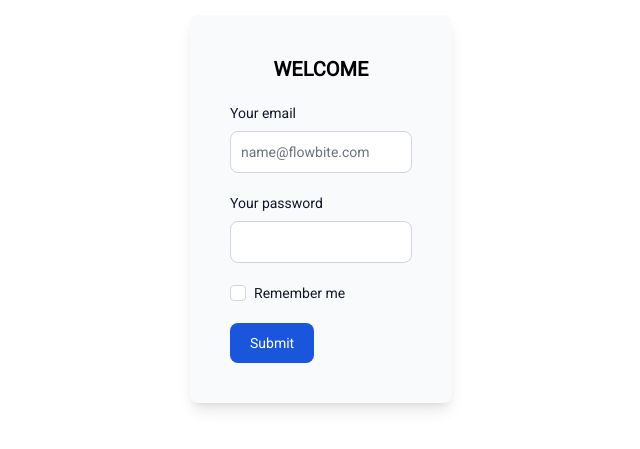
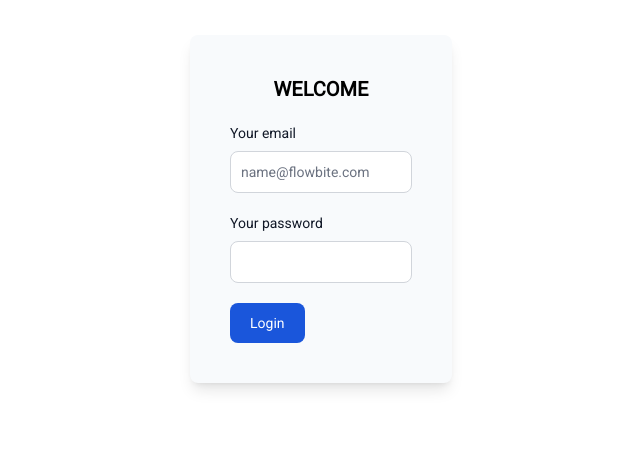
Before and after one commit to rizalazky/todolist-nextjs-app, a Next.js app: page /login in a window 1280 px wide. Shown: the part 191-640 px from the top of the page, without its empty margins (319-959 px from the left). Built offline with nearby package versions, Linux system fonts and the light colour scheme.

Commit message:
authentication

```diff
--- /dev/null
+++ b/src/app/lib/actions.ts
@@ -0,0 +1,33 @@
+'use server'
+
+import { redirect } from "next/navigation";
+
+
+
+
+export async function authenticate(_currentState: unknown,formData: FormData) {
+  let data = {
+    email : formData.get('email'),
+    password : formData.get('password')
+  }
+
+  const apiPost = await fetch(`${process.env.NEXT_PUBLIC_API_URL}/login`,{
+    method : 'POST',
+    headers : {
+      'Content-Type' : 'application/json'
+    },
+    body : JSON.stringify(data)
+  });
+
+  if(!apiPost.ok){
+    return 'Something went wrong.'
+  }
+
+  const responseAPI = await apiPost.json();
+  console.log('mes',responseAPI.message)
+  if(responseAPI.status === 'FAIL'){
+    return responseAPI.message
+  }
+
+  return redirect('/')
+}
--- a/src/app/login/page.tsx
+++ b/src/app/login/page.tsx
@@ -1,29 +1,49 @@
+'use client'
 import React from 'react'
+import { useFormState, useFormStatus } from 'react-dom'
+import { authenticate } from '../lib/actions'
 
 function LoginPage() {
+  const [errorMessage, dispatch] = useFormState(authenticate, undefined)
+
   return (
     <div className='flex h-screen justify-center items-center'>
-        <form className="min-w-[20%] mx-auto p-10 bg-slate-50 shadow-lg rounded-lg">
+        <form className="min-w-[20%] mx-auto p-10 bg-slate-50 shadow-lg rounded-lg" action={dispatch}>
             <div className='w-full text-center text-xl mb-5 font-bold'>WELCOME</div>
             <div className="mb-5">
                 <label htmlFor="email" className="block mb-2 text-sm font-medium text-gray-900">Your email</label>
-                <input type="email" id="email" className=" border border-gray-300 text-gray-900 text-sm rounded-lg  focus:border-blue-500 block w-full p-2.5" placeholder="name@flowbite.com" required />
+                <input type="email" id="email" name='email' className=" border border-gray-300 text-gray-900 text-sm rounded-lg  focus:border-blue-500 block w-full p-2.5" placeholder="name@flowbite.com" required />
             </div>
             <div className="mb-5">
                 <label htmlFor="password" className="block mb-2 text-sm font-medium text-gray-900">Your password</label>
-                <input type="password" id="password" className=" border border-gray-300 text-gray-900 text-sm rounded-lg  focus:border-blue-500 block w-full p-2.5" required />
+                <input type="password" id="password" name='password' className=" border border-gray-300 text-gray-900 text-sm rounded-lg  focus:border-blue-500 block w-full p-2.5" required />
             </div>
-            <div className="flex items-start mb-5">
-                <div className="flex items-center h-5">
-                <input id="remember" type="checkbox" value="" className="w-4 h-4 border border-gray-300 rounded  focus:ring-3 focus:ring-blue-300 dark:bg-gray-700 dark:border-gray-600 dark:focus:ring-blue-600 dark:ring-offset-gray-800 dark:focus:ring-offset-gray-800" required />
-                </div>
-                <label htmlFor="remember" className="ms-2 text-sm font-medium text-gray-900">Remember me</label>
-            </div>
-            <button type="submit" className="text-white bg-blue-700 hover:bg-blue-800 focus:ring-4 focus:outline-none focus:ring-blue-300 font-medium rounded-lg text-sm w-full sm:w-auto px-5 py-2.5 text-center dark:bg-blue-600 dark:hover:bg-blue-700 dark:focus:ring-blue-800">Submit</button>
+            <div>{errorMessage && <p>{errorMessage}</p>}</div>
+            <LoginButton />
         </form>
-
     </div>
   )
 }
 
+function LoginButton() {
+    const { pending } = useFormStatus()
+
+    const handleClick = (event: { preventDefault: () => void }) => {
+      if (pending) {
+        event.preventDefault()
+      }
+    }
+
+    return (
+      <button
+        aria-disabled={pending}
+        type="submit"
+        className="text-white bg-blue-700 hover:bg-blue-800 focus:ring-4 focus:outline-none focus:ring-blue-300 font-medium rounded-lg text-sm w-full sm:w-auto px-5 py-2.5 text-center dark:bg-blue-600 dark:hover:bg-blue-700 dark:focus:ring-blue-800"
+        onClick={handleClick}>
+        Login
+      </button>
+
+    )
+  }
+
 export default LoginPage
```
